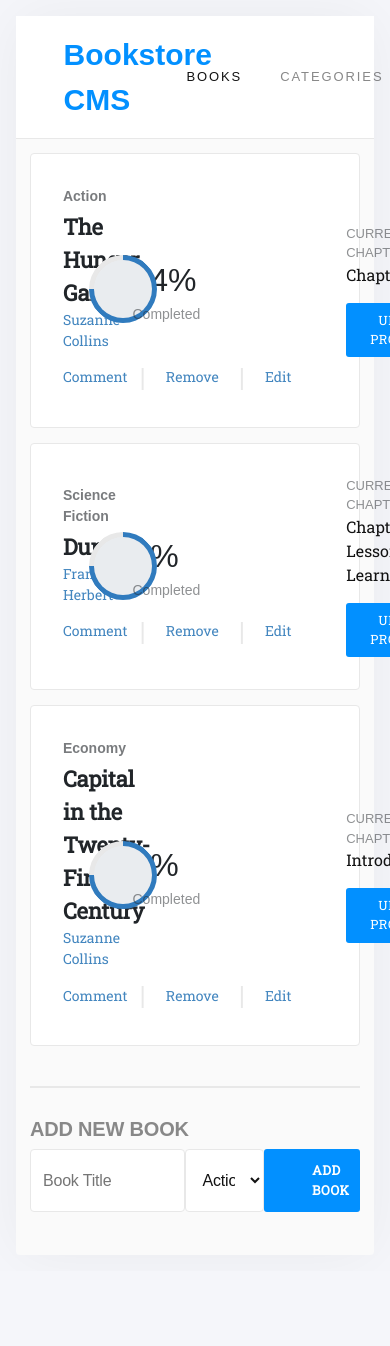
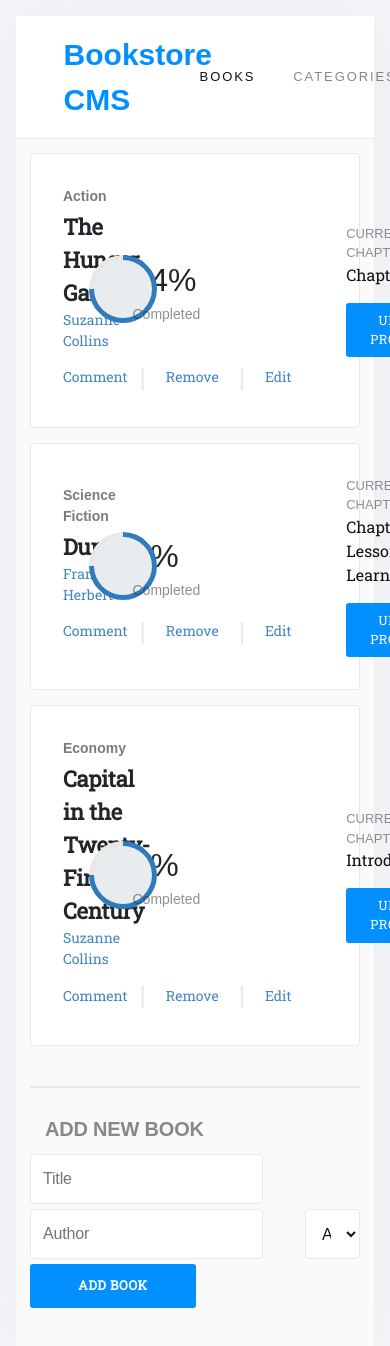
Before and after one commit to c00p75/bookstore-cms, a React (Create React App) app: page / in a window 390 px wide. Shown: the top 1346 px of the page. Before the commit the page ends 1271 px from the top, so only its background shows below. Built offline with nearby package versions, Linux system fonts and the light colour scheme.

Commit message:
Use Redux in React components

```diff
--- a/package.json
+++ b/package.json
@@ -17,6 +17,7 @@
     "react-scripts": "5.0.1",
     "redux": "^4.2.1",
     "redux-thunk": "^2.4.2",
+    "uuid": "^9.0.0",
     "web-vitals": "^2.1.4"
   },
   "scripts": {
--- a/src/components/Book.js
+++ b/src/components/Book.js
@@ -1,9 +1,19 @@
 import React from 'react';
 import './bookStore.css';
+import { useDispatch } from 'react-redux';
+import { removeBook } from '../redux/books/books';
 
 const Book = (props) => {
   const property = props;
   const bookItem = property.book;
+
+  // useDispatch is used to handle all actions from store.
+  const dispatch = useDispatch();
+
+  const handleRemoveButton = () => {
+    dispatch(removeBook(bookItem.id));
+  };
+
   return (
     <li className="container d-flex justify-between align-items-center">
       <div className="details d-flex flex-column">
@@ -13,7 +23,7 @@ const Book = (props) => {
         <div className="d-flex justify-between mt-2">
           <button type="button" className="bookBtn">Comment</button>
           <span className="divider">|</span>
-          <button type="button" className="bookBtn px-2">Remove</button>
+          <button type="button" className="bookBtn px-2" onClick={handleRemoveButton}>Remove</button>
           <span className="divider">|</span>
           <button type="button" className="bookBtn px-2">Edit</button>
         </div>
--- a/src/components/BookStore.js
+++ b/src/components/BookStore.js
@@ -1,35 +1,11 @@
-import React, { useState } from 'react';
+import { useSelector } from 'react-redux';
 import './bookStore.css';
 import BookForm from './bookForm';
 import BookList from './BookList';
 
 const BookStore = () => {
-  const [bookDetails] = useState([
-    {
-      title: 'The Hunger Games',
-      author: 'Suzanne Collins',
-      category: 'Action',
-      progress: '64',
-      chapter: 'Chapter 17',
-      id: 1,
-    },
-    {
-      title: 'Dune',
-      author: 'Frank Herbert',
-      category: 'Science Fiction',
-      progress: '8',
-      chapter: 'Chapter 3: "A Lesson Learned"',
-      id: 2,
-    },
-    {
-      title: 'Capital in the Twenty-First Century',
-      author: 'Suzanne Collins',
-      category: 'Economy',
-      progress: '0',
-      chapter: 'Introduction',
-      id: 3,
-    },
-  ]);
+  // useSelector is used to select specific state from redux store's combined reducers.
+  const bookDetails = useSelector((state) => state.books);
   return (
     <div className="container bookListContainer padding">
       <BookList
--- a/src/components/Navbar.js
+++ b/src/components/Navbar.js
@@ -2,6 +2,7 @@ import React from 'react';
 import { BsPersonCircle } from 'react-icons/bs';
 import { NavLink } from 'react-router-dom';
 import '../App.css';
+import './bookStore.css';
 
 const links = [
   {
@@ -17,7 +18,7 @@ const links = [
 ];
 
 const Navbar = () => (
-  <nav id="navbar" className="container d-flex px-5 py-3 justify-content-between">
+  <nav id="navbar" className="container-fluid d-flex px-5 py-3 justify-content-between">
     <a className="logo d-flex align-self-center" href="/#">Bookstore CMS</a>
     <ul className="d-flex my-2 align-items-center">
       {links.map((link) => (
--- a/src/components/bookCategories.js
+++ b/src/components/bookCategories.js
@@ -1,11 +1,21 @@
-const Categories = () => (
-  <div className="categoryBtn d-flex justify-content-center align-items-center">
-    <button
-      type="button"
-    >
-      Check Status
-    </button>
-  </div>
-);
+import { useDispatch, useSelector } from 'react-redux';
+import { status } from '../redux/categories/categories';
+
+const Categories = () => {
+  // useDispatch is used to handle all actions from store.
+  const dispatch = useDispatch();
+
+  // useSelector is used to select specific state from redux store's combined reducers.
+  const currentStatus = useSelector((state) => state.status);
+
+  const checkStatus = () => dispatch(status());
+
+  return (
+    <div className="categoryBtn d-flex flex-column justify-content-center align-items-center">
+      <button type="button" onClick={checkStatus}> Check Status </button>
+      <span className="py-3">{currentStatus}</span>
+    </div>
+  );
+};
 
 export default Categories;
--- a/src/components/bookForm.js
+++ b/src/components/bookForm.js
@@ -1,34 +1,71 @@
-import React from 'react';
+import React, { useState } from 'react';
 import './bookStore.css';
+import { useDispatch } from 'react-redux';
+import { v4 as uuidv4 } from 'uuid';
+import { addBook } from '../redux/books/books';
 
-const BookForm = () => (
-  <div className="form">
-    <h2 className="formTitle">ADD NEW BOOK</h2>
-    <form id="bookForm" className="d-flex justify-content-between">
-      <input
-        required
-        type="text"
-        id="titleInput"
-        placeholder="Book Title"
-      />
+const BookForm = () => {
+  // useDispatch is used to handle all actions from store.
+  const dispatch = useDispatch();
 
-      <select
-        required
-        className="lg:w-2/6 shadow-sm"
-        id="categoryList"
-      >
-        <option>Action</option>
-        <option>Action</option>
-        <option>Science Fiction</option>
-        <option>Economy</option>
-      </select>
+  // Using useState in order to make input fields mutable/liable to state change.
+  const [title, setTitle] = useState('');
+  const [author, setAuthor] = useState('');
 
-      <button type="button" className="px-5">
-        ADD BOOK
-      </button>
+  // functions to handle input value changes
+  const onChangeTitle = (e) => {
+    setTitle(e.target.value.trim());
+  };
 
-    </form>
-  </div>
-);
+  const onChangeAuthor = (e) => {
+    setAuthor(e.target.value.trim());
+  };
+
+  // Function to hundle inputs
+  const addNewBook = () => {
+    // variable to store book details in object
+    const newBook = {
+      title,
+      author,
+      category: 'Action',
+      progress: '0',
+      chapter: 'Introduction',
+      id: uuidv4(), // Use uuid to generate unique id
+    };
+
+    // Calling useDispatch through dispatch variable to send action to store.
+    // Also passing new book as argument to addBooks action in books/books.js created earlier.
+    dispatch(addBook(newBook));
+  };
+
+  // Function to handle form submission
+  const onSubmit = (e) => {
+    e.preventDefault();
+    addNewBook(); // Calling addNewBook declared above.
+
+    // Changing values back to blank after submission.
+    setAuthor('');
+    setTitle('');
+  };
+
+  // JSX syntax to render
+  return (
+    <div className="form container">
+      <h2 className="formTitle">ADD NEW BOOK</h2>
+      <form id="bookForm" className="row justify-content-between gx-5" onSubmit={onSubmit}>
+        <input required type="text" id="titleInput" placeholder="Title" onChange={onChangeTitle} value={title} />
+        <input required type="text" id="authorInput" placeholder="Author" onChange={onChangeAuthor} value={author} />
+        <select className="col-2" id="categoryList">
+          <option value="" disabled hidden>Category</option>
+          <option>Action</option>
+          <option>Science Fiction</option>
+          <option>Economy</option>
+          <option value="">N/A</option>
+        </select>
+        <button type="submit" className="px-5">ADD BOOK</button>
+      </form>
+    </div>
+  );
+};
 
 export default BookForm;
--- a/src/components/bookStore.css
+++ b/src/components/bookStore.css
@@ -27,10 +27,14 @@
 }
 
 .logo {
-  width: 30%;
+  width: 35%;
   font-size: 1.875rem;
   font-weight: 700;
   color: #0290ff;
+}
+
+.logo:hover {
+  text-decoration: none;
 }
 
 .loginContainer {
@@ -38,7 +42,6 @@
 }
 
 .login {
-  align-self: flex-end;
   cursor: pointer;
   background: none;
   border: 0;
@@ -200,10 +203,8 @@
   font-weight: lighter;
 }
 
-#titleInput {
-  width: 50%;
-  letter-spacing: -0.18px;
-  color: #888;
+.form * {
+  margin-top: 5px;
 }
 
 #categoryList {
@@ -215,11 +216,11 @@
   font-size: 1rem;
   letter-spacing: -0.15px;
   color: #121212;
+  cursor: pointer;
 }
 
 .form button,
 .categoryBtn button {
-  width: 20%;
   cursor: pointer;
   padding: 12px;
   border-radius: 3px;
--- a/src/redux/books/books.js
+++ b/src/redux/books/books.js
@@ -1,8 +1,35 @@
+import { v4 as uuidv4 } from 'uuid';
+
 // Initializing constatnt action variables
 const ADD_BOOK = 'bookstore/books/ADD_BOOK';
 const REMOVE_BOOK = 'bookstore/books/REMOVE_BOOK';
 
-const defaultState = [];
+const defaultState = [
+  {
+    title: 'The Hunger Games',
+    author: 'Suzanne Collins',
+    category: 'Action',
+    progress: '64',
+    chapter: 'Chapter 17',
+    id: uuidv4(),
+  },
+  {
+    title: 'Dune',
+    author: 'Frank Herbert',
+    category: 'Science Fiction',
+    progress: '8',
+    chapter: 'Chapter 3: "A Lesson Learned"',
+    id: uuidv4(),
+  },
+  {
+    title: 'Capital in the Twenty-First Century',
+    author: 'Suzanne Collins',
+    category: 'Economy',
+    progress: '0',
+    chapter: 'Introduction',
+    id: uuidv4(),
+  },
+];
 
 export const booksReducer = (state = defaultState, action) => {
   switch (action.type) {
@@ -23,7 +50,7 @@ export const addBook = (book) => ({
   book,
 });
 
-export const removeBooks = (id) => ({
+export const removeBook = (id) => ({
   type: REMOVE_BOOK,
   id,
 });
--- a/src/redux/categories/categories.js
+++ b/src/redux/categories/categories.js
@@ -5,7 +5,7 @@ const defaultState = [];
 export const checkStatusReducer = (state = defaultState, action) => {
   switch (action.type) {
     case CHECK_STATUS:
-      return 'In progress..';
+      return '⚠ In progress...';
     default:
       return state;
   }
```
Also changed, not shown: 1 other file (tests, documents, lock files or other folders).
